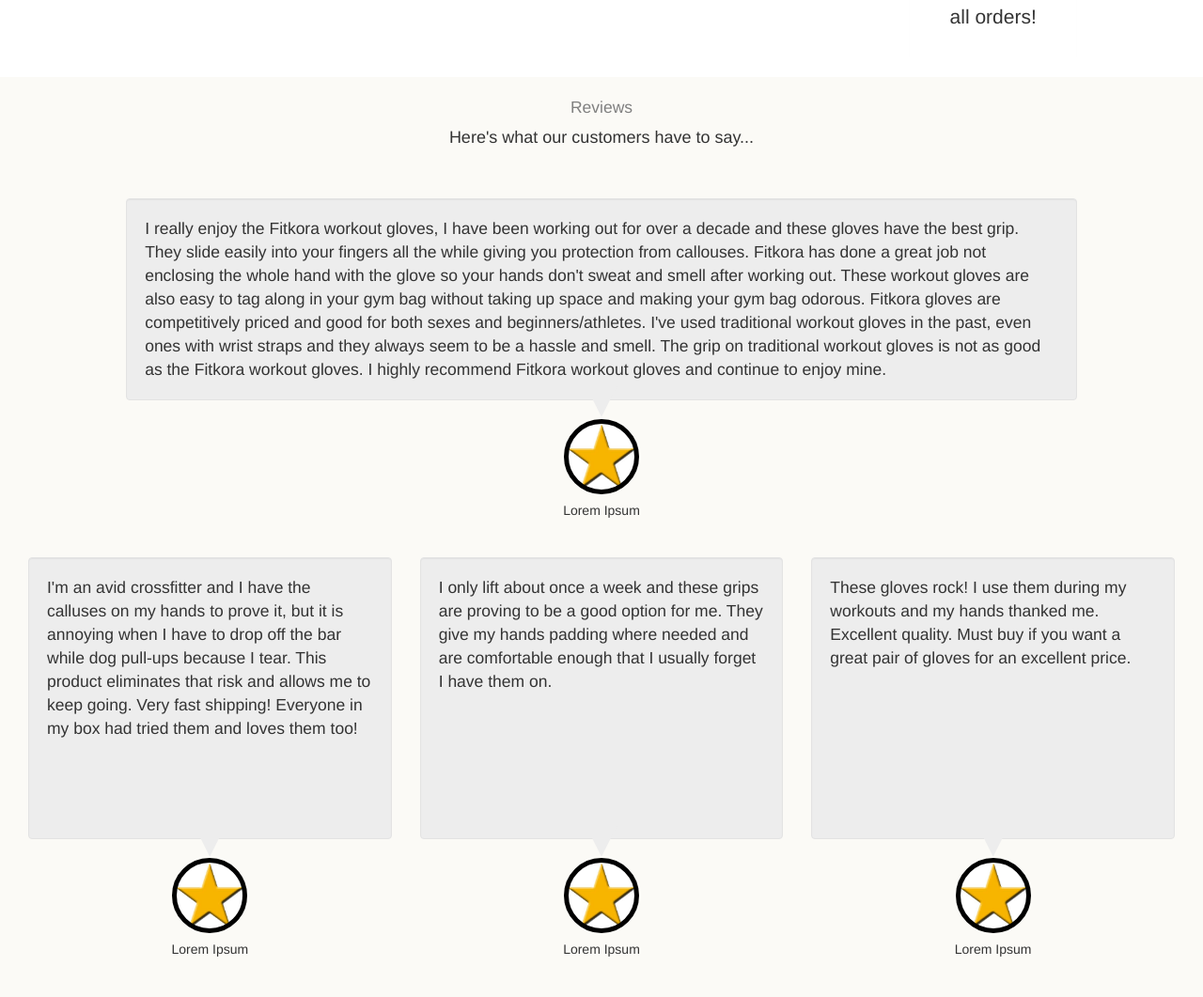
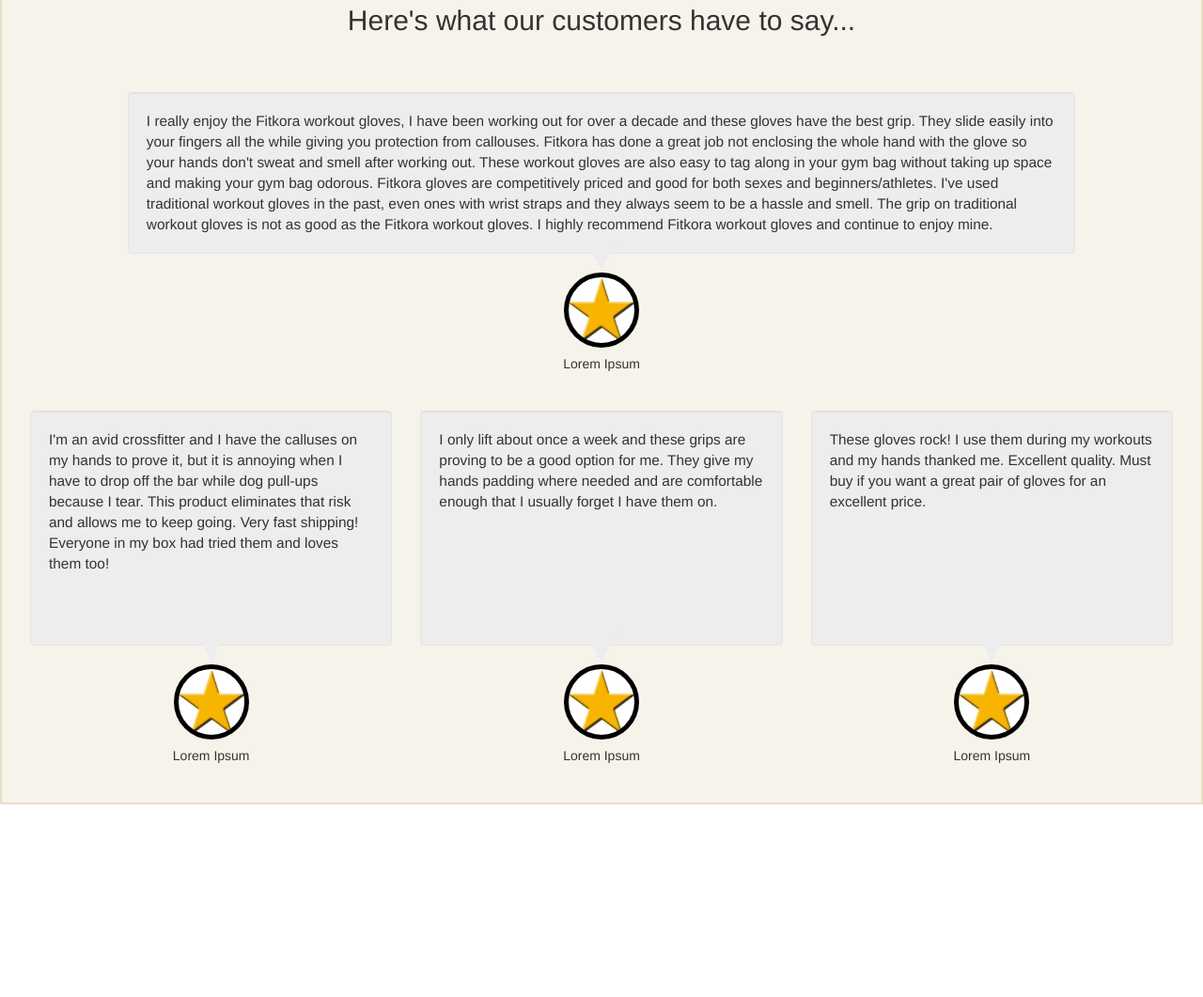
Before and after one commit to rdaly1490/project, a website: page dist/index.html in a window 1280 px wide. Shown: the part 1637-2698 px from the top of the page at 94% size. After the commit the page ends 2591 px from the top, so only its background shows below. Drawn offline with Linux system fonts and the light colour scheme.

Commit message:
tweaked breakpoint font sizes

```diff
--- a/dist/css/style.css
+++ b/dist/css/style.css
@@ -53,7 +53,8 @@
 }
 
 .reviews {
-	background-color: #FBFAF6;
+	background-color: #f6f3ea;
+	border: 2px solid #e7dfc6;
 	padding-top: 20px;
 }
 
@@ -114,9 +115,9 @@
 	margin-bottom: 3em;
 }
 
-.reviews h4 {
+.reviews h2 {
 	text-align: center;
-	margin-bottom: 3em;
+	margin-bottom: 2em;
 }
 
 .reviews p {
@@ -142,6 +143,10 @@
 
 .nav-elements:hover {
 	background: rgba(0, 0, 0, 0.7);;
+}
+
+footer {
+	height:7em;
 }
 
 @media (min-width: 768px) {
@@ -182,8 +187,17 @@
 	}
 
 	.bottom {
-		min-height: 300px;
+		min-height: 250px;
 	}
+
+	.well {
+		font-size: 0.65em;
+	}
+
+	.reviews div .well {
+		font-size: 1.1em;
+	}
+
 /*#logo-box {
 padding-top: 525px;
 }*/
--- a/dist/index.html
+++ b/dist/index.html
@@ -22,11 +22,12 @@
 
 	<div class="container-fluid benefits">
 		<!-- <div class="col-xs-2"></div> -->
-		<div class="col-xs-8 col-sm-8 col-xs-offset-2 col-sm-offset-2 col-md-10 col-md-offset-1 gloves">
+		<div class="col-xs-8 col-sm-8 col-xs-offset-2 col-sm-offset-2 col-md-8 col-md-offset-2 gloves">
 		<p>Your Body Benefits During a Workout, So Too Should Your Hands!</p>
 		<h1>Fitkora Quality Neoprene Gym Gloves</h1>
 		<img src="images/fitkoraGloves.jpg" class="img-responsive" alt="Responsive image">
 		</div>
+		<div class="col-md-2"></div>
 		<!-- <div class="col-xs-2 mini-logo"><img src="images/fitLogo.png" class="img-responsive" alt="Responsive image"></div> -->
 		<div class="col-xs-12 col-sm-12 col-md-2 col-md-offset-1">
 			<div class="well">
@@ -67,7 +68,7 @@
 
 	<div class="container-fluid reviews">
 		<p>Reviews</p>
-		<h4>Here's what our customers have to say...</h4>
+		<h2>Here's what our customers have to say...</h2>
 		<div class="col-xs-12 col-sm-12 col-md-10 col-md-offset-1 top">
 			<div class="well">
 			I really enjoy the Fitkora workout gloves, I have been working out for over a decade and these gloves have the best grip. They slide easily into your fingers all the while giving you protection from callouses. Fitkora has done a great job not enclosing the whole hand with the glove so your hands don't sweat and smell after working out. These workout gloves are also easy to tag along in your gym bag without taking up space and making your gym bag odorous. Fitkora gloves are competitively priced and good for both sexes and beginners/athletes. I've used traditional workout gloves in the past, even ones with wrist straps and they always seem to be a hassle and smell. The grip on traditional workout gloves is not as good as the Fitkora workout gloves. I highly recommend Fitkora workout gloves and continue to enjoy mine.
@@ -101,6 +102,8 @@
 		</div>
 	</div>
 
+	<footer class="col-xs-12 col-sm-12 col-md-4"></footer>
+
 <script type="text/javascript" src="bower_components/jquery/dist/jquery.min.js"></script>
 <script type="text/javascript" src="scripts/main.js"></script>
 </body>
```
